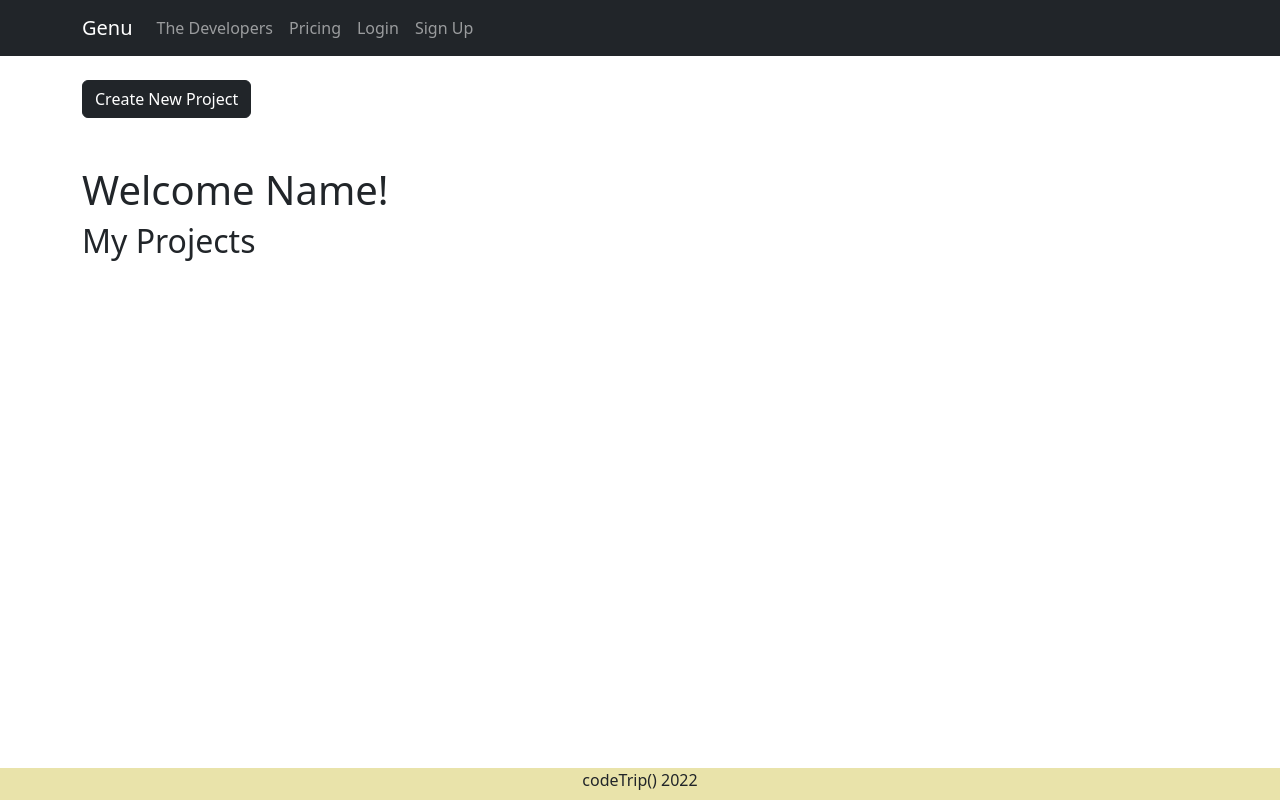
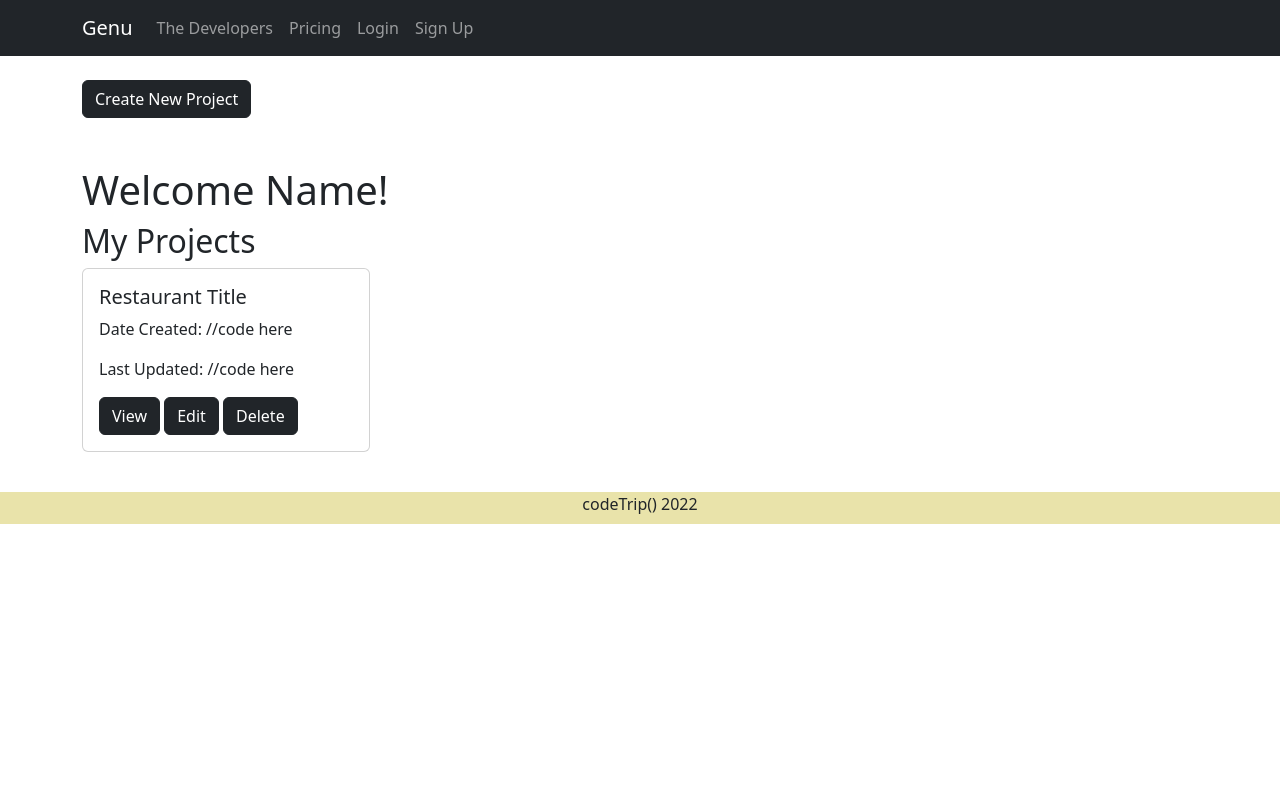
Before and after one commit to MattHlav478/codetrip-project-3, a React (Create React App) app: page /dashboard in a window 1280 px wide. Built offline with nearby package versions, Linux system fonts and the light colour scheme; no server answers; the database is empty.

Commit message:
styling, functionality, minor fixes throughout

```diff
--- a/src/components/Header/index.js
+++ b/src/components/Header/index.js
@@ -18,9 +18,9 @@ export default function Header() {
 
   return (
     <>
-      <Navbar bg="dark" variant="dark">
+      <Navbar id="navbar" bg="dark" variant="dark">
         <Container>
-          <Navbar.Brand href="#home">Genu</Navbar.Brand>
+          <Navbar.Brand href="">Genu</Navbar.Brand>
           <Nav className="me-auto">
             {isLoggedIn ? (
               <Nav.Link href="/dashboard">Dashboard</Nav.Link>
--- a/src/components/SignupForm.js
+++ b/src/components/SignupForm.js
@@ -1,7 +1,7 @@
 import React, { useState, useEffect } from "react";
 import { Form, Button, Alert } from "react-bootstrap";
 import { db } from "../services/firebaseConnection";
-import { addDoc, doc, setDoc } from "firebase/firestore";
+import { addDoc, doc, setDoc, updateDoc, arrayUnion } from "firebase/firestore";
 import { auth } from "../services/firebaseConnection";
 import {
   connectAuthEmulator,
@@ -53,7 +53,9 @@ const SignupForm = () => {
       } catch (error) {
         console.log(error);
       }
+    }
   };
+
 
   return (
     <>
@@ -122,7 +124,6 @@ const SignupForm = () => {
       </Form>
     </>
   );
-  };
 }
 
 export default SignupForm;
--- a/src/index.css
+++ b/src/index.css
@@ -12,10 +12,17 @@ code {
     monospace;
 }
 
+#navbar {
+  position: sticky;
+  top:0;
+  width: 100%;
+  z-index: 1000000;
+}
+
 #footer {
   text-align: center;
-  position: fixed;
   height: 4vh;
+  margin-top: 5vh;
   width: 100%;
   bottom: 0;
   background-color:rgba(205, 193, 63, 0.445);
--- a/src/pages/Create.js
+++ b/src/pages/Create.js
@@ -1,5 +1,7 @@
 import React, { useState, useEffect } from "react";
 import storageAPI from "../services/storageAPI";
+import { db } from "../services/firebaseConnection";
+import { doc, updateDoc, arrayUnion } from "firebase/firestore";
 
 import TimePicker from "rc-time-picker";
 import "rc-time-picker/assets/index.css";
@@ -43,6 +45,50 @@ export default function Create() {
     // check to see if there are any errors--if not, then go to the next page: basic, menu, additional
   };
 
+  async function handleCreateBtn() {
+    const user = doc(db, "users", "tim@gmail.com");
+    await updateDoc(user, {
+      // arrayUnion updates the array value for 'restaurant'
+      restaurant: arrayUnion({
+        name: "Tacos4Dayz",
+        address: "123 NW Taco Lane",
+        phoneNumber: "132-456-5218",
+        hours: [
+          { day: "Monday", isOpen: true, open: "12PM", close: "9PM" },
+          { day: "Tuesday", isOpen: true, open: "12PM", close: "9PM" },
+          { day: "Wednesday", isOpen: true, open: "12PM", close: "9PM" },
+          { day: "Thursday", isOpen: true, open: "12PM", close: "9PM" },
+          { day: "Friday", isOpen: true, open: "12PM", close: "9PM" },
+          { day: "Saturday", isOpen: false },
+          { day: "Sunday", isOpen: false },
+        ],
+        menu: [
+          {
+            name: "tacos",
+            price: 5,
+            description: "about the food",
+            type: "Main",
+            imageURL: "storage bucket image URL reference",
+          },
+          {
+            name: "nachos",
+            price: 15,
+            description: "about the food",
+            type: "Main",
+            imageURL: "",
+          },
+          {
+            name: "burrito",
+            price: 10,
+            description: "about the food",
+            type: "Main",
+            imageURL: "",
+          },
+        ],
+      }),
+    });
+  }
+
   // WE ARE CREATING A NEW MENU ITEM
   function handleChange(e) {
     const key = e.target.name;
@@ -71,6 +117,7 @@ export default function Create() {
   return (
     <div>
       <h1>Let's start with some basic info.</h1>
+
       <Form>
         <Form.Group className="mb-3" controlId="formBasicEmail">
           <Form.Label>Restaurant Name*</Form.Label>
@@ -168,6 +215,9 @@ export default function Create() {
                 "
         >
           Add Next Item
+        </Button>{' '}
+        <Button variant="dark" type="submit" onClick={handleCreateBtn}>
+          CREATE RESTAURANT
         </Button>
       </Form>
       {allMenuItems.map((el) => (
--- a/src/pages/Dashboard.js
+++ b/src/pages/Dashboard.js
@@ -1,8 +1,9 @@
-import React from "react";
-import { Button } from "react-bootstrap";
+import React, { useState, useEffect } from "react";
+import { Button, Card } from "react-bootstrap";
 import { Link } from "react-router-dom";
 import { collection, getDocs, doc, getDoc } from "firebase/firestore";
-import { db } from "../services/firebaseConnection";
+import { db, auth } from "../services/firebaseConnection";
+import { onAuthStateChanged } from "firebase/auth";
 
 // another level of security, make it so this is only viewed when a user is logged in--if user isn't logged in, then link to homepage, or custom page, whatever we want
 
@@ -22,13 +23,43 @@ export default function Dashboard() {
 
   //   getUserDoc();
 
-  getDoc(doc(db, "users", "user@yahoo.com")).then((docSnap) => {
+  const [projects, setProjects] = useState([]);
+  // const user = auth.currentUser;
+
+  auth.onAuthStateChanged((user) => {
+    if (user) {
+      console.log("user: ", user);
+    } else {
+      console.log("no user");
+    }
+  });
+
+  const getUserProjects = async () => {
+    const docRef = doc(db, "users", "user@yahoo.com");
+    const docSnap = await getDoc(docRef);
+
     if (docSnap.exists()) {
-      console.log("Document data:", docSnap.data());
+      setProjects(docSnap.data());
+      console.log(docSnap.data());
     } else {
       console.log("No such document!");
     }
-  });
+  };
+
+  useEffect(() => {
+    getUserProjects();
+  }, []);
+
+  // getDoc(doc(db, "users", "user@yahoo.com")).then((docSnap) => {
+  //   if (docSnap.exists()) {
+  //     console.log("Document data:", docSnap.data());
+  //     setProjects(docSnap.data());
+  //     console.log('projects:',projects)
+  //     return docSnap.data();
+  //   } else {
+  //     console.log("No such document!");
+  //   }
+  // });
 
   return (
     <div>
@@ -47,7 +78,28 @@ export default function Dashboard() {
       </h1>
 
       <h2>My Projects</h2>
-      <div></div>
+      <div>
+        <Card style={{ width: "18rem" }}>
+          <Card.Body>
+            <Card.Title className="card-title">Restaurant Title</Card.Title>
+            <Card.Text className="card-text">
+              Date Created: //code here
+            </Card.Text>
+            <Card.Text className="card-text">
+              Last Updated: //code here
+            </Card.Text>
+            <Button variant="dark" className="card-button">
+              View
+            </Button>{" "}
+            <Button variant="dark" className="card-button">
+              Edit
+            </Button>{" "}
+            <Button variant="dark" className="card-button">
+              Delete
+            </Button>
+          </Card.Body>
+        </Card>
+      </div>
     </div>
   );
 }
```
Lines whose indentation alone changed are shown as unchanged.
